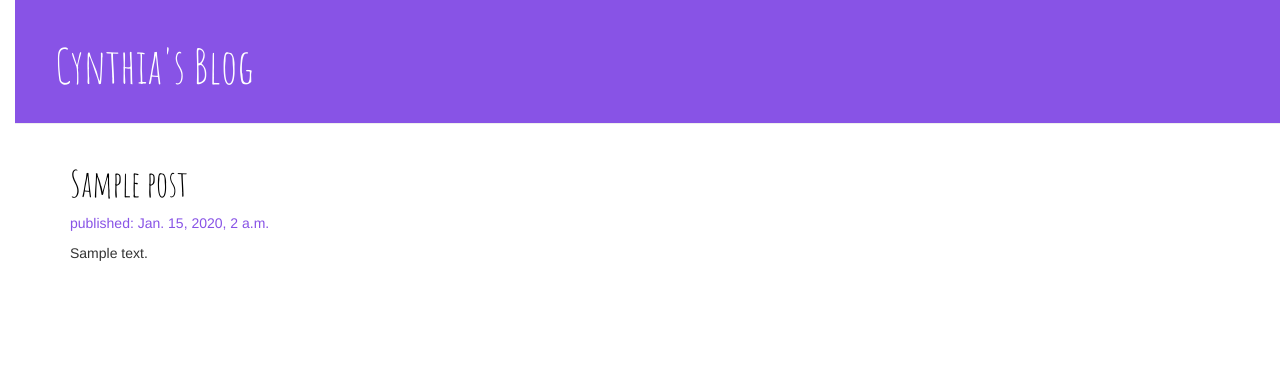
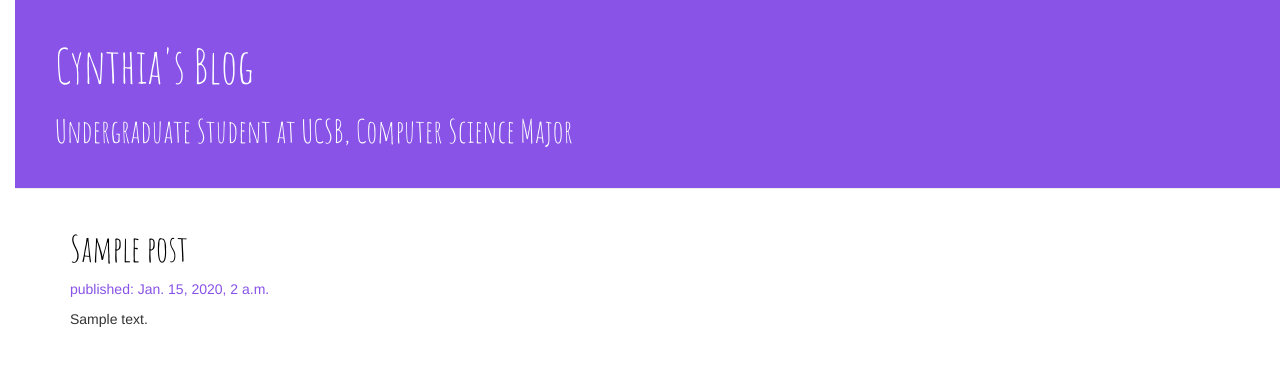
Before and after one commit to czhang19/my-first-blog, a Django app: template blog/templates/blog/post_list.html in a window 1280 px wide. Shown: the top 366 px of the page. Run offline with Django 3.2, Linux system fonts and the light colour scheme; the template is opened without the code that fills it: values that come from a table or form of the project are taken from there, others are empty; tables that the repository leaves empty hold one stand-in row (values such as "Sample post"); some libraries are stand-ins or nearby versions.

Commit message:
Added Personal Bio

```diff
--- a/blog/static/css/blog.css
+++ b/blog/static/css/blog.css
@@ -10,13 +10,19 @@ body {
 .page-header {
     background-color: #8853E6;
     margin-top: 0;
-    padding: 20px 20px 20px 40px;
+    padding: 20px 20px 30px 40px;
 }
 
 .page-header h1, .page-header h1 a, .page-header h1 a:visited, .page-header h1 a:active {
     color: #ffffff;
     font-size: 36pt;
     text-decoration: none;
+}
+
+.page-header h2 {
+  color: #ffffff;
+  font-size: 24pt;
+  text-decoration: none;
 }
 
 .content {
--- a/blog/templates/blog/post_list.html
+++ b/blog/templates/blog/post_list.html
@@ -10,6 +10,7 @@
     <body>
         <div class = "page-header">
             <h1><a href="/">Cynthia's Blog</a></h1>
+            <h2>Undergraduate Student at UCSB, Computer Science Major</h2>
         </div>
 
         <div class="content container">
```
